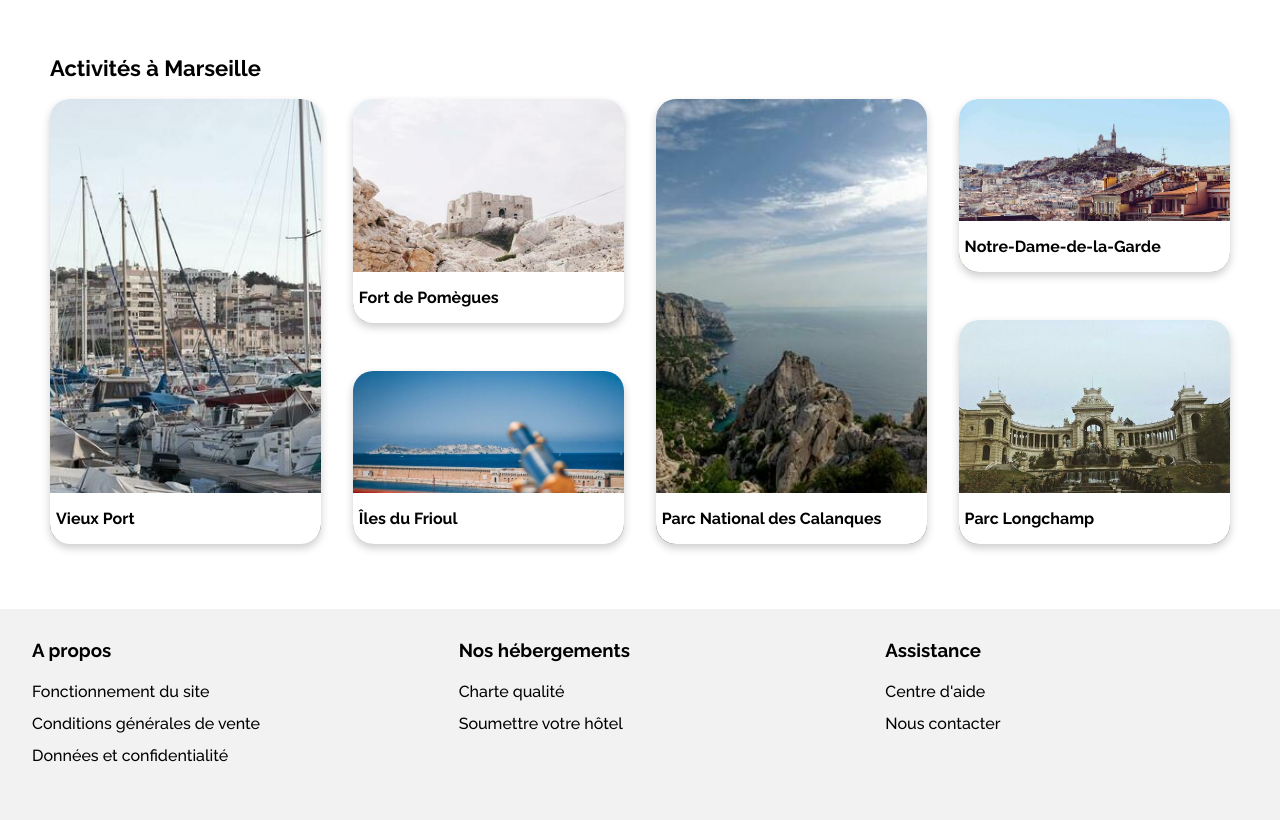
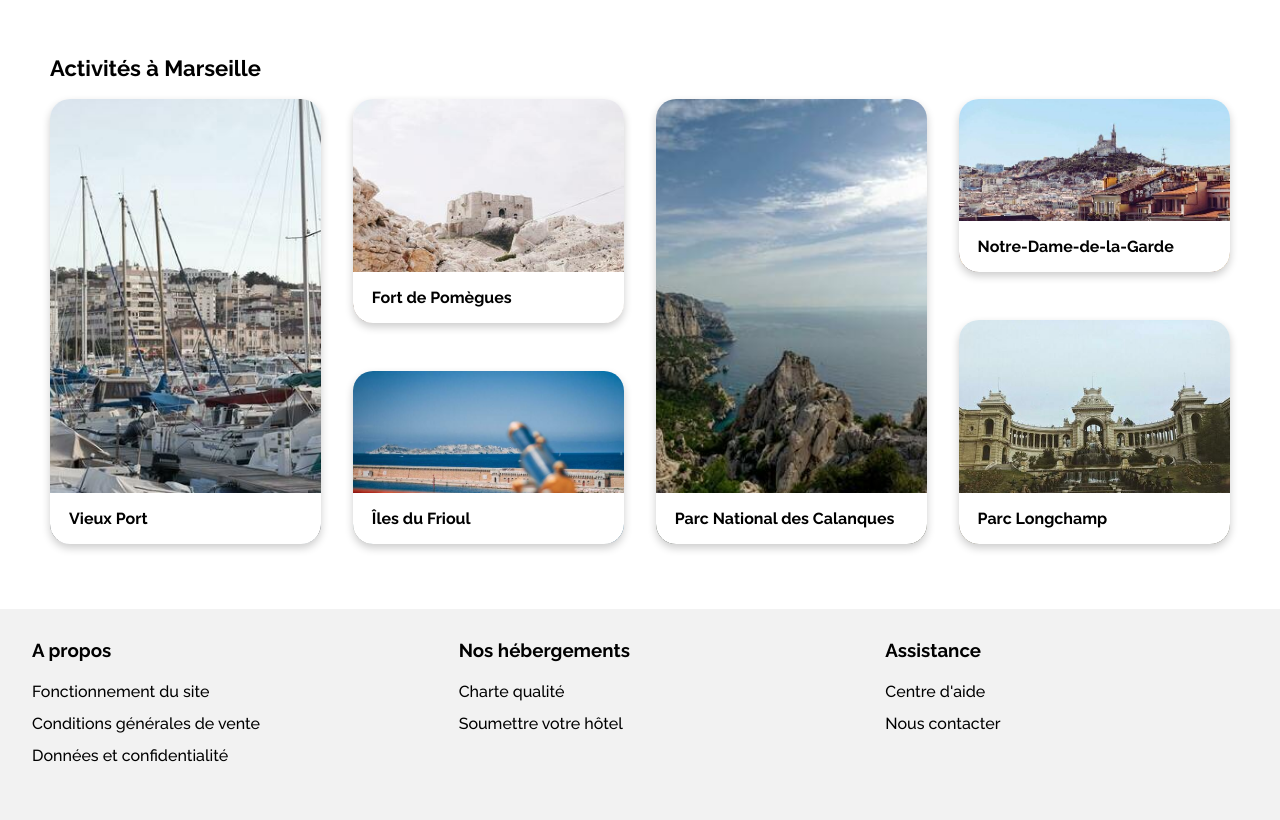
Before and after one commit to frederick486/Booki, a plain HTML site: page index.html in a window 1280 px wide. Shown: the part 1047-1867 px from the top of the page. Drawn offline with Linux system fonts and the light colour scheme.

Commit message:
Amélioration responsive mobile

```diff
--- a/index.html
+++ b/index.html
@@ -321,7 +321,7 @@
 							<figure class="card-type-3-picture-container">
 								<img class="card-picture" src="images/activites/4_small/reno-laithienne-QUgJhdY5Fyk-unsplash.jpg" alt="Vieux Port">
 								<figcaption class="card-type-3-text-container" >
-									<h3 class="card-title">Vieux Port</h3>
+									<h3 class="card-type-3-4-5-title">Vieux Port</h3>
 								</figcaption>
 							</figure>
 						</a>
@@ -335,7 +335,7 @@
 							<figure class="card-type-4-picture-container">
 								<img class="card-picture" src="images/activites/4_small/paul-hermann-QFTrLdQIRhI-unsplash.jpg" alt="Fort de Pomègues">
 								<figcaption class="card-type-3-text-container" >
-									<h3 class="card-title">Fort de Pomègues</h3>
+									<h3 class="card-type-3-4-5-title">Fort de Pomègues</h3>
 								</figcaption>
 							</figure>
 						</a>
@@ -346,7 +346,7 @@
 							<figure class="card-type-5-picture-container">
 								<img class="card-picture" src="images/activites/4_small/kevin-hikari-rV_Qd1l-VXg-unsplash.jpg" alt="Îles du Frioul">
 								<figcaption class="card-type-3-text-container" >
-									<h3 class="card-title">Îles du Frioul</h3>
+									<h3 class="card-type-3-4-5-title">Îles du Frioul</h3>
 								</figcaption>
 							</figure>
 						</a>
@@ -361,7 +361,7 @@
 							<figure class="card-type-3-picture-container">
 								<img class="card-picture" src="images/activites/4_small/kilyan-sockalingum-NR8-cBCN3aI-unsplash.jpg" alt="Parc National des Calanques">
 								<figcaption class="card-type-3-text-container" >
-									<h3 class="card-title">Parc National des Calanques</h3>
+									<h3 class="card-type-3-4-5-title">Parc National des Calanques</h3>
 								</figcaption>
 							</figure>
 						</a>
@@ -374,7 +374,7 @@
 							<figure class="card-type-5-picture-container">
 								<img class="card-picture" src="images/activites/4_small/florian-wehde-xW9e8gdotxI-unsplash.jpg" alt="Notre Dame de la Garde">
 								<figcaption class="card-type-3-text-container" >
-									<h3 class="card-title">Notre-Dame-de-la-Garde</h3>
+									<h3 class="card-type-3-4-5-title">Notre-Dame-de-la-Garde</h3>
 								</figcaption>
 							</figure>
 						</a>
@@ -385,7 +385,7 @@
 							<figure class="card-type-4-picture-container">
 								<img class="card-picture" src="images/activites/4_small/lena-paulin-wH2-EJoDcV0-unsplash.jpg" alt="Parc Longchamp">
 								<figcaption class="card-type-3-text-container" >
-									<h3 class="card-title">Parc Longchamp</h3>
+									<h3 class="card-type-3-4-5-title">Parc Longchamp</h3>
 								</figcaption>
 							</figure>
 						</a>
--- a/style.css
+++ b/style.css
@@ -30,8 +30,6 @@ header {
   display: flex;
   justify-content: space-between;
   align-items: center;
-  /* max-width: 1440px; */
-  /* margin: auto; */
 }
 
 input::placeholder {
@@ -67,8 +65,6 @@ input::placeholder {
 /*======================= main ============================*/
 
 main {
-  /* max-width: 1440px; */
-  /* margin: auto; */
   padding-left: 50px;
   padding-right: 50px;
   box-sizing: border-box;
@@ -106,15 +102,10 @@ main {
 }
 
 .research-bar-field {
-  /* border-right: none; */
-  /* border-left: none; */
-  /* border-top: #F2F2F2 1px solid; */
-  /* border-bottom: #F2F2F2 1px solid; */
   border: none;
   padding-right: 24px;
   padding-left: 24px;
   box-sizing: border-box;
-  /* width: 224px; */
   font-size: 16px;
   font-weight: bold;
 }
@@ -223,7 +214,6 @@ main {
 }
 
 .accommodation-in-marseille {
-  /* width: 871px; */
   width: 900px;
   height: 612px;
   padding: 30px;
@@ -261,7 +251,6 @@ main {
 }
 
 .most-popular {
-  /* width: 420px; */
   width: 395px;
   height: 612px;
   padding: 30px 30px 16px 30px;
@@ -330,8 +319,6 @@ main {
 footer {
   display: flex;
   background-color: #F2F2F2;
-  /* max-width: 1440px; */
-  /* margin: auto; */
   box-sizing: border-box;
 }
 
@@ -402,16 +389,13 @@ footer {
   width: 31%;
   max-width: 250.33px;
   height: 207px;
-  /* padding: 5px; */
   margin-bottom: 30px;
   box-sizing: border-box;
 }
 
 .card-type-2 {
   min-width: 239px;
-  /* max-width: 335px; */
   height: 146px;
-  /* padding: 5px; */
   box-sizing: border-box;
   margin-bottom: 30px;
 }
@@ -444,14 +428,12 @@ footer {
 
 .card-type-1-picture-container {
   width: 100%;
-  /* height: 60%; */
   height: 114px;
   margin: 0;
   padding: 5px;
 }
 
 .card-type-2-picture-container {
-  /* width: 40%; */
   width: 145px;
   margin: 0;
   padding: 5px 0 5px 5px;
@@ -504,35 +486,25 @@ footer {
 }
 
 .card-type-3-text-container {
-  padding-left: 15px;
-  width: inherit;
+  padding: 20px 19px;
+  width: -WEBKIT-FILL-AVAILABLE;
   position: absolute;
   bottom: 0;
   background-color: white;
 }
 
-.card-title {
-  margin: revert;
-  color: black;
-  font-size: 100%;
+.card-type-3-4-5-title {
+  margin: 0;
 }
 
 /*======================== MEDIA QUERIES =======================*/
 
 /*petites résolutions*/
 @media screen and (min-width: 993px) and (max-width: 1285px) {
-  /* main {
-    padding-left: 32px;
-    padding-right: 32px;
-  } */
 
   .accommodation-in-marseille {
     margin-right: 0;
   }
-
-  /* .card-legend {
-    font-size: 85%;
-  } */
 
   .card-type-1-text-container {
     padding: 0 5px;
@@ -549,7 +521,7 @@ footer {
   }
 
   .card-type-3-text-container {
-    padding-left: 6px;
+    padding: 16px 19px;
   }
 }
 
@@ -644,7 +616,7 @@ footer {
 
   footer {
     flex-direction: column;
-    padding: 16px 32px;
+    padding: 16px 20px;
   }
 
   .footer-column {
```
